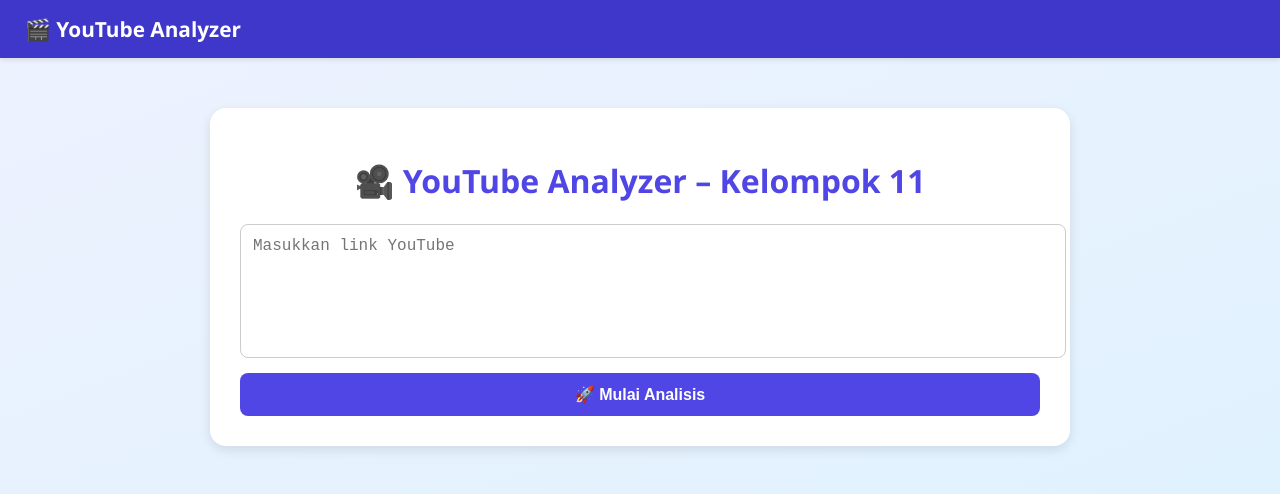
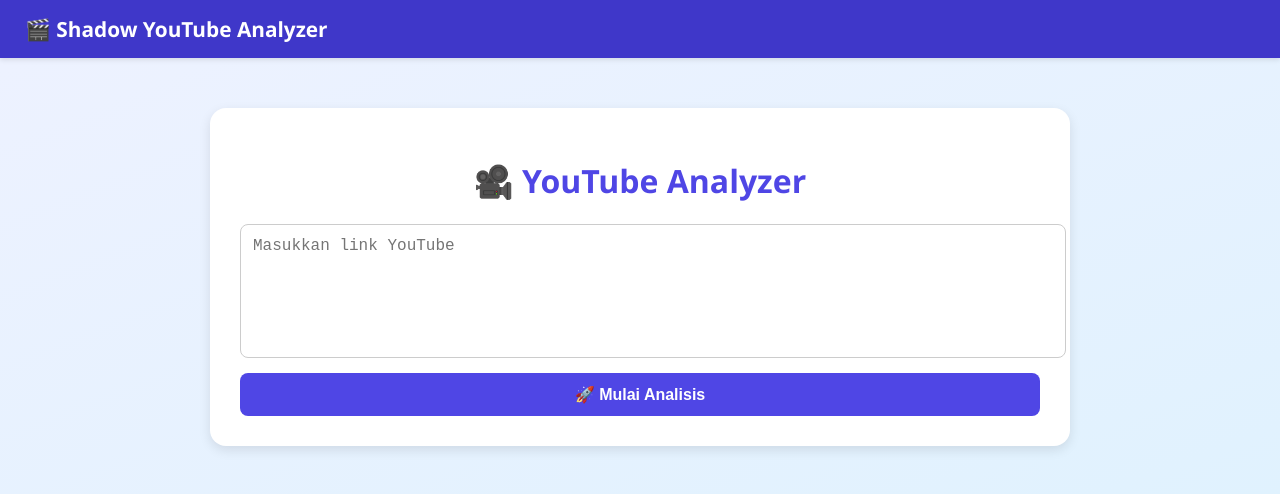
Before and after one commit to AngelicaThomas/Shadow_DevOps_Project, a React (Create React App) app in the folder frontend/: page / in a window 1280 px wide. Shown: the top 494 px of the page. Built offline with nearby package versions, Linux system fonts and the light colour scheme.

Commit message:
Update App.js

```diff
--- a/frontend/src/App.js
+++ b/frontend/src/App.js
@@ -23,10 +23,10 @@
     <div>
       {/* === NAVBAR === */}
       <nav className="navbar">
-        <h2 className="navbar-title">🎬 YouTube Analyzer</h2>
+        <h2 className="navbar-title">🎬 Shadow YouTube Analyzer</h2>
       </nav>
       <div className="container">
-        <h1>🎥 YouTube Analyzer – Kelompok 11</h1>
+        <h1>🎥 YouTube Analyzer</h1>
         <form onSubmit={handleSubmit}>
           <textarea
             rows="6"
```
